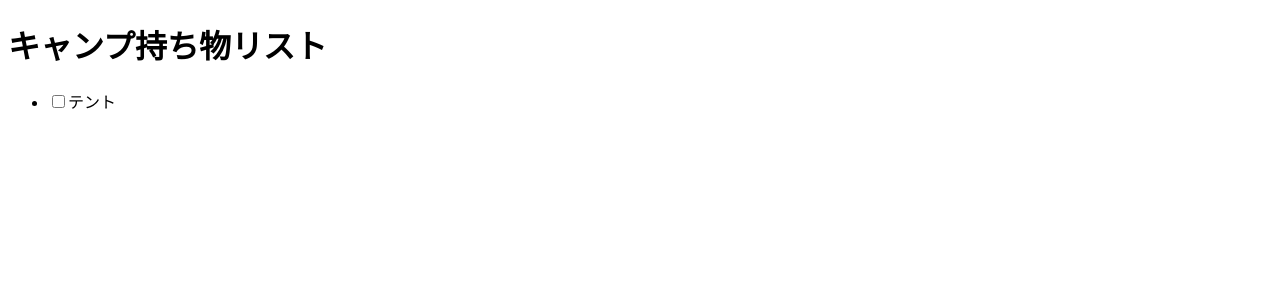
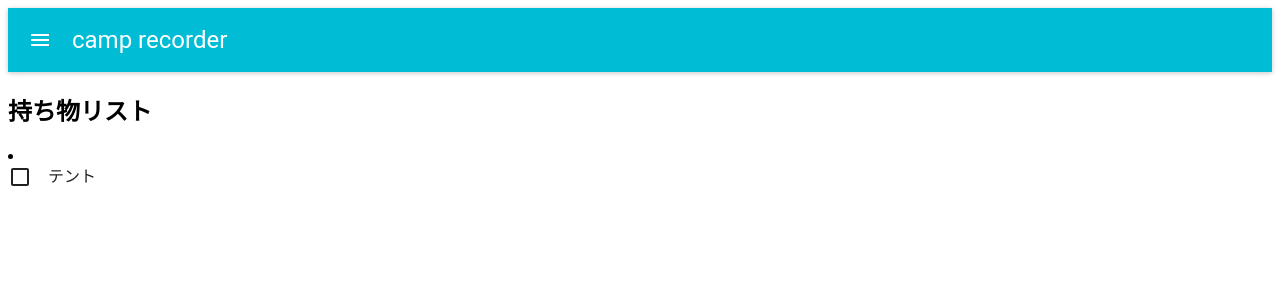
Before and after one commit to mas0061/camp-recorder, a React app: page / in a window 1280 px wide. Shown: the top 300 px of the page. Built offline with nearby package versions, Linux system fonts and the light colour scheme.

Commit message:
add material-ui

```diff
--- a/package.json
+++ b/package.json
@@ -30,6 +30,7 @@
     "babel-preset-react": "^6.5.0",
     "babelify": "^7.3.0",
     "browserify": "^13.0.1",
+    "material-ui": "^0.15.2",
     "watchify": "^3.7.0"
   }
 }
--- a/src/camp-recorder.jsx
+++ b/src/camp-recorder.jsx
@@ -1,5 +1,9 @@
 import React from 'react';
+import MuiThemeProvider from 'material-ui/styles/MuiThemeProvider';
+import AppBar from 'material-ui/AppBar';
+
 import Item from './item.jsx';
+import CRHeader from './header.jsx'
 
 export default class CampRecorder extends React.Component {
   constructor(props) {
@@ -12,17 +16,20 @@ export default class CampRecorder extends React.Component {
 
   render() {
     let _items = [];
-    this.state.items.forEach(function(item){
-      _items.push(<Item itemName={item.name} />);
+    this.state.items.forEach(function(item, index){
+      _items.push(<Item itemName={item.name} key={`item-${index}`} />);
     });
 
     return (
-      <div>
-        <h1>キャンプ持ち物リスト</h1>
-        <ul>
-          {_items}
-        </ul>
-      </div>
+      <MuiThemeProvider>
+        <div>
+          <CRHeader />
+          <div>
+            <h2>持ち物リスト</h2>
+            {_items}
+          </div>
+        </div>
+      </MuiThemeProvider>
     );
   }
 
--- /dev/null
+++ b/src/header.jsx
@@ -0,0 +1,18 @@
+import React from 'react';
+import Item from './item.jsx';
+import AppBar from 'material-ui/AppBar';
+
+export default class CRHeader extends React.Component {
+  constructor(props) {
+    super(props);
+  }
+
+  render() {
+    return (
+      <header>
+        <AppBar title="camp recorder" iconClassNameRight="muidocs-icon-navigation-expand-more" />
+      </header>
+    );
+  }
+
+}
--- a/src/item.jsx
+++ b/src/item.jsx
@@ -1,21 +1,14 @@
 import React from 'react';
+import Checkbox from 'material-ui/Checkbox';
 
 export default class Item extends React.Component {
   constructor(props) {
     super(props);
-
-    this.state = {
-      checked: false
-    }
-  }
-
-  _changeCheck(event) {
-    this.setState({ checked: !this.state.checked })
   }
 
   render() {
     return (
-      <li><input type="checkbox" checked={this.state.checked} onChange={this._changeCheck.bind(this)} />{this.props.itemName}</li>
+      <li><Checkbox label={this.props.itemName} /></li>
     );
   }
 
```
